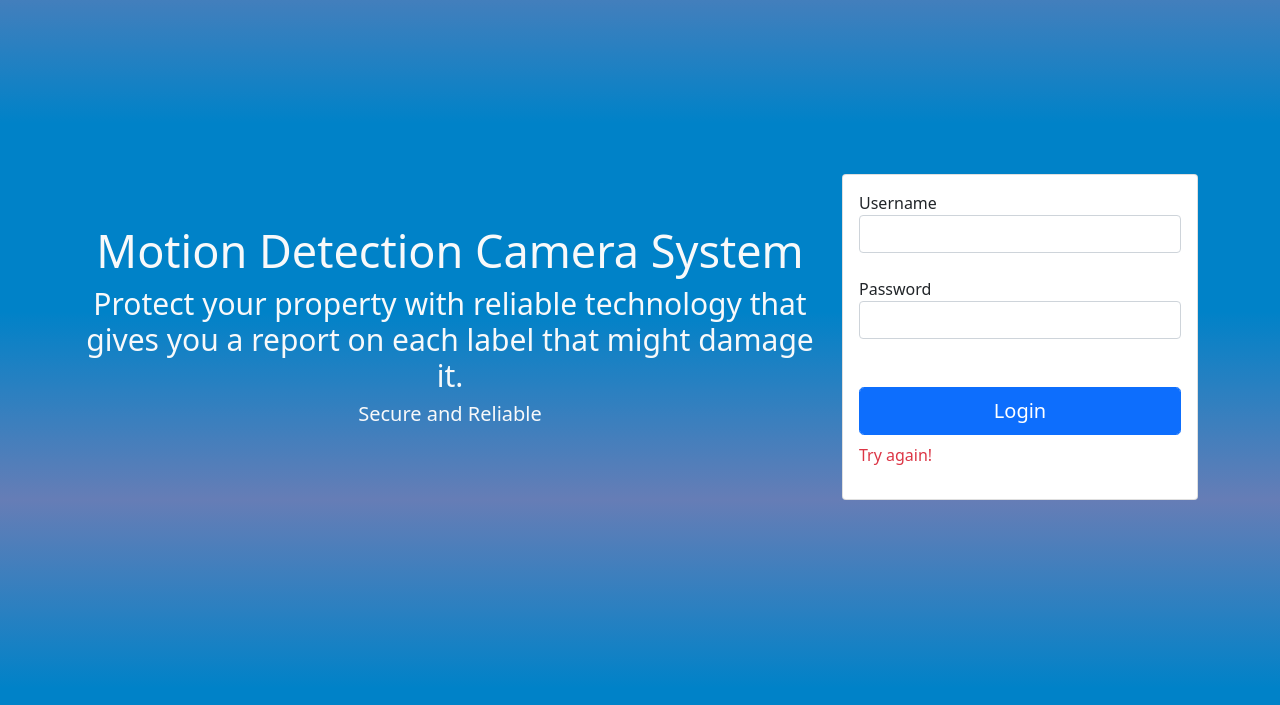
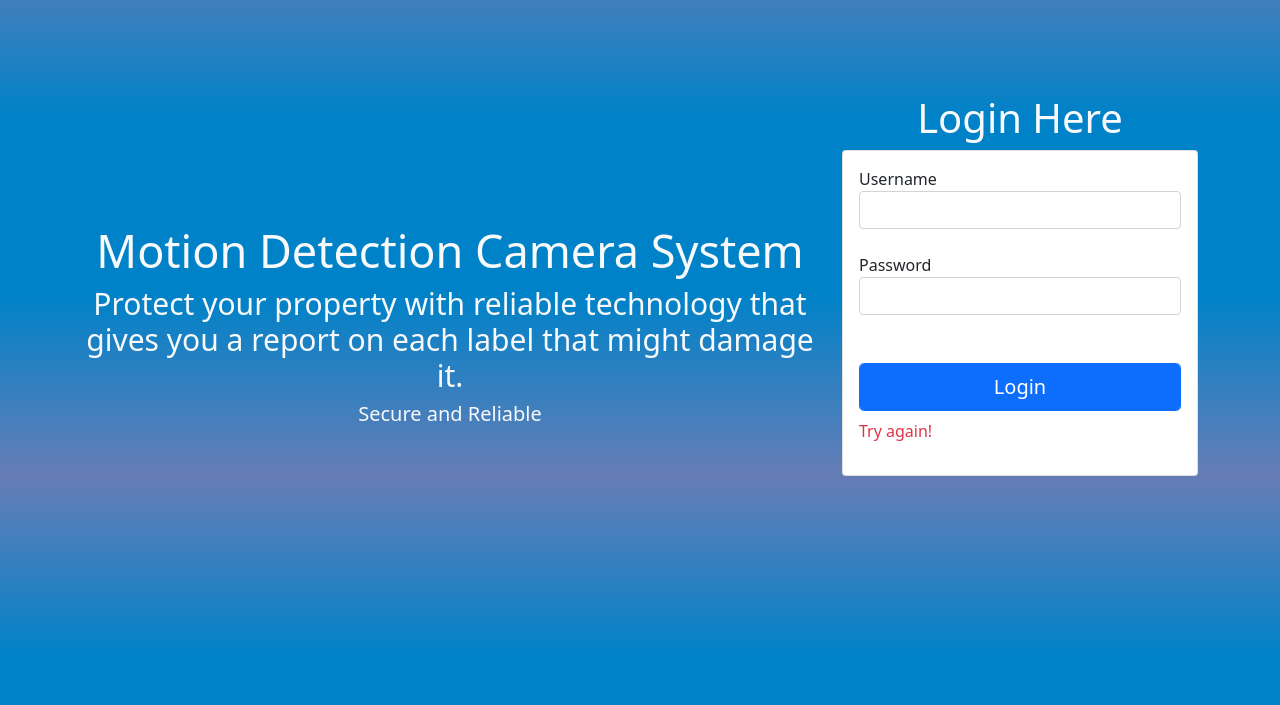
Before and after one commit to muskanmahajan37/Motion-Detection-Camera-System, a Flask app: page / in a window 1280 px wide. Shown: the part 65-770 px from the top of the page. Run offline with Flask 2, Linux system fonts and the light colour scheme.

Commit message:
Changes on Login Design

```diff
--- a/FrontEnd/templates/login.html
+++ b/FrontEnd/templates/login.html
@@ -39,8 +39,9 @@
         </div>
 
 
-        <div class="col-md-4" style="margin-top: 150px">
-          <div class="card">
+        <div class="col-md-4" style="margin-top: 70px">
+           <h1 class="text-light text-center">Login Here</h1>
+          <div class="card ">
               <div class="card-body">
                   <form class="form" method="post" action="/login_validation">
                        <label>Username</label><br>
```
